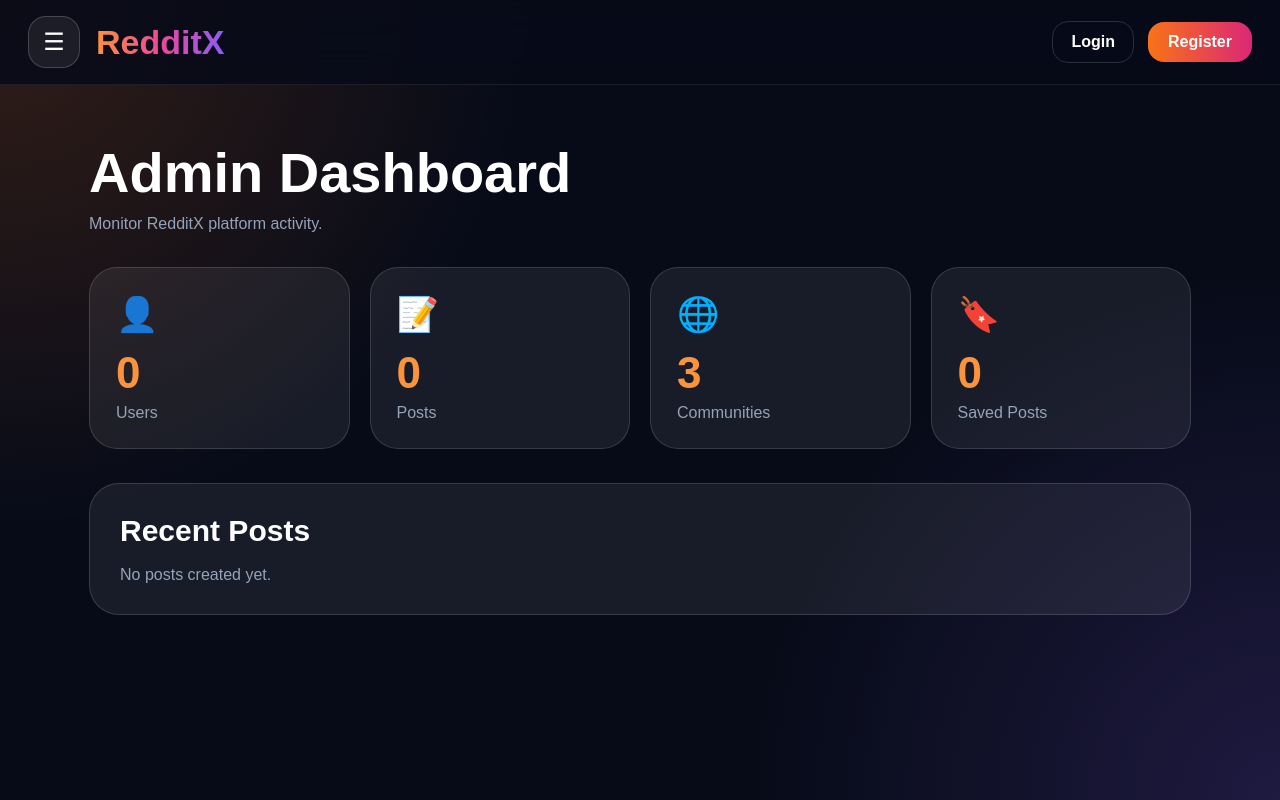
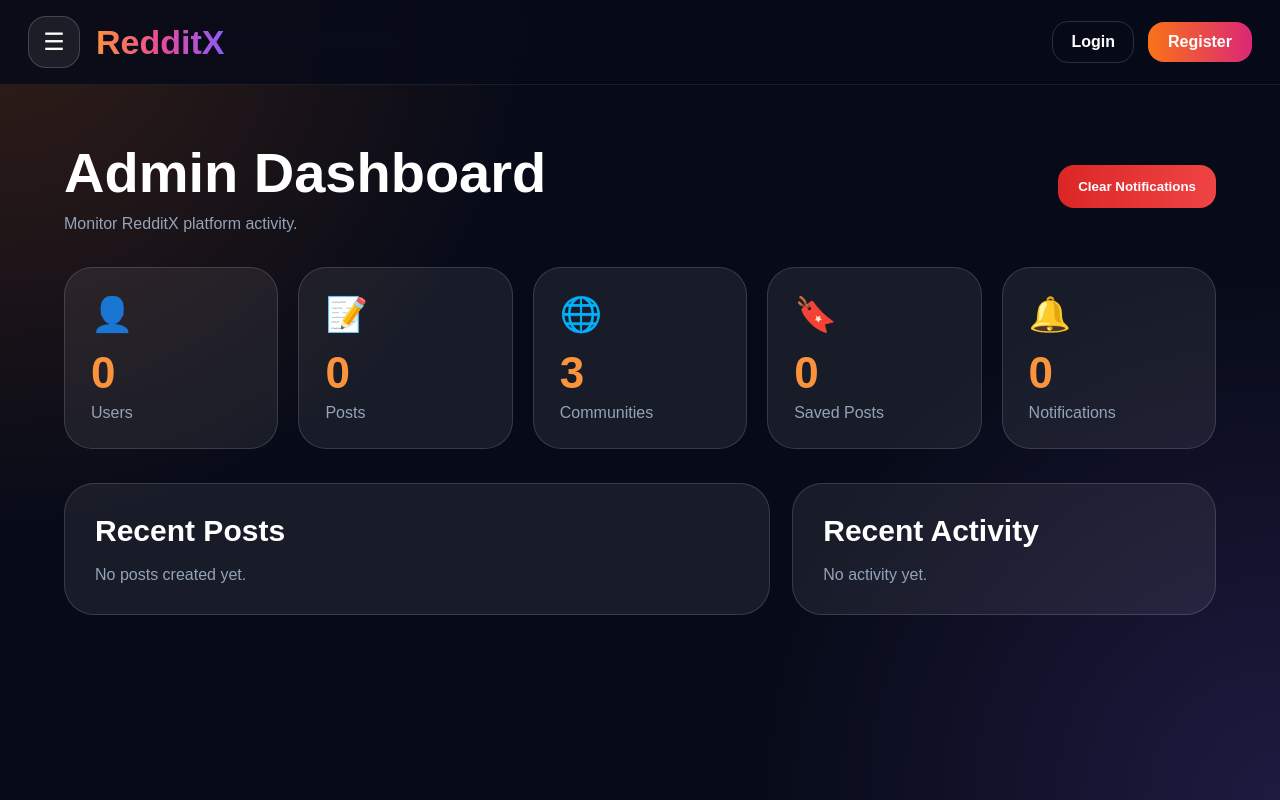
Before and after one commit to Kesarkarale/reddit-clone, a Next.js app: page /admin in a window 1280 px wide. Built offline with nearby package versions, Linux system fonts and the light colour scheme.

Commit message:
Update page.js

```diff
--- a/app/admin/page.js
+++ b/app/admin/page.js
@@ -7,46 +7,106 @@ export default function AdminDashboard() {
   const [posts, setPosts] = useState([]);
   const [savedPosts, setSavedPosts] = useState([]);
   const [communities, setCommunities] = useState([]);
-  const [user, setUser] = useState(null);
+  const [notifications, setNotifications] = useState([]);
+  const [users, setUsers] = useState([]);
 
   useEffect(() => {
+    loadData();
+  }, []);
+
+  function loadData() {
     setPosts(JSON.parse(localStorage.getItem("redditxPosts")) || []);
     setSavedPosts(JSON.parse(localStorage.getItem("redditxSavedPosts")) || []);
     setCommunities(JSON.parse(localStorage.getItem("redditxCommunities")) || []);
-    setUser(JSON.parse(localStorage.getItem("redditxUser")));
-  }, []);
+    setNotifications(JSON.parse(localStorage.getItem("redditxNotifications")) || []);
+    setUsers(JSON.parse(localStorage.getItem("redditxUsers")) || []);
+  }
+
+  function deletePost(id) {
+    const updated = posts.filter((post) => String(post.id) !== String(id));
+    localStorage.setItem("redditxPosts", JSON.stringify(updated));
+    setPosts(updated);
+  }
+
+  function clearNotifications() {
+    localStorage.removeItem("redditxNotifications");
+    setNotifications([]);
+  }
 
   return (
     <main style={page}>
       <Navbar />
 
       <section style={container}>
+        <div style={header}>
+          <div>
             <h1 style={title}>Admin Dashboard</h1>
             <p style={sub}>Monitor RedditX platform activity.</p>
+          </div>
+
+          <button style={dangerBtn} onClick={clearNotifications}>
+            Clear Notifications
+          </button>
+        </div>
 
         <div style={grid}>
-          <Stat title="Users" value={user ? 1 : 0} icon="👤" />
+          <Stat title="Users" value={users.length} icon="👤" />
           <Stat title="Posts" value={posts.length} icon="📝" />
           <Stat title="Communities" value={communities.length + 3} icon="🌐" />
           <Stat title="Saved Posts" value={savedPosts.length} icon="🔖" />
+          <Stat title="Notifications" value={notifications.length} icon="🔔" />
         </div>
 
+        <div style={layout}>
           <div style={panel}>
             <h2 style={sectionTitle}>Recent Posts</h2>
 
             {posts.length === 0 ? (
               <p style={empty}>No posts created yet.</p>
             ) : (
-            posts.slice(0, 5).map((post) => (
-              <a key={post.id} href={`/post/${post.id}`} style={item}>
+              posts.slice(0, 6).map((post) => (
+                <div key={post.id} style={item}>
                   <div>
                     <h3>{post.title}</h3>
-                  <p style={itemText}>r/{post.community} • by u/{post.author}</p>
+                    <p style={itemText}>
+                      r/{post.community} • by u/{post.author || "anonymous"}
+                    </p>
                   </div>
-                <span style={badge}>Open</span>
+
+                  <div style={actions}>
+                    <a href={`/post/${post.id}`} style={badge}>
+                      Open
                     </a>
+
+                    <button
+                      style={deleteBtn}
+                      onClick={() => deletePost(post.id)}
+                    >
+                      Delete
+                    </button>
+                  </div>
+                </div>
               ))
             )}
+          </div>
+
+          <aside style={panel}>
+            <h2 style={sectionTitle}>Recent Activity</h2>
+
+            {notifications.length === 0 ? (
+              <p style={empty}>No activity yet.</p>
+            ) : (
+              notifications.slice(0, 5).map((item) => (
+                <div key={item.id} style={activity}>
+                  <span style={activityIcon}>{item.icon || "🔔"}</span>
+                  <div>
+                    <p style={activityText}>{item.text}</p>
+                    <small style={itemText}>{item.time}</small>
+                  </div>
+                </div>
+              ))
+            )}
+          </aside>
         </div>
       </section>
     </main>
@@ -72,9 +132,18 @@ const page = {
 };
 
 const container = {
-  maxWidth: 1150,
+  maxWidth: 1200,
   margin: "0 auto",
   padding: "55px 24px",
+};
+
+const header = {
+  display: "flex",
+  justifyContent: "space-between",
+  gap: 20,
+  flexWrap: "wrap",
+  alignItems: "center",
+  marginBottom: 34,
 };
 
 const title = {
@@ -85,12 +154,11 @@ const title = {
 const sub = {
   color: "#94a3b8",
   marginTop: 10,
-  marginBottom: 34,
 };
 
 const grid = {
   display: "grid",
-  gridTemplateColumns: "repeat(auto-fit,minmax(220px,1fr))",
+  gridTemplateColumns: "repeat(auto-fit,minmax(200px,1fr))",
   gap: 20,
 };
 
@@ -116,8 +184,14 @@ const statText = {
   marginTop: 6,
 };
 
+const layout = {
+  display: "grid",
+  gridTemplateColumns: "1.5fr .9fr",
+  gap: 22,
+  marginTop: 34,
+};
+
 const panel = {
-  marginTop: 34,
   padding: 30,
   borderRadius: 30,
   background: "rgba(255,255,255,.07)",
@@ -142,7 +216,6 @@ const item = {
   borderRadius: 22,
   background: "rgba(255,255,255,.06)",
   color: "white",
-  textDecoration: "none",
   marginBottom: 14,
 };
 
@@ -151,9 +224,55 @@ const itemText = {
   marginTop: 6,
 };
 
+const actions = {
+  display: "flex",
+  gap: 10,
+  flexWrap: "wrap",
+};
+
 const badge = {
-  padding: "8px 14px",
+  padding: "9px 14px",
   borderRadius: 14,
   background: "linear-gradient(90deg,#f97316,#db2777)",
+  color: "white",
+  textDecoration: "none",
   fontWeight: 900,
 };
+
+const deleteBtn = {
+  padding: "9px 14px",
+  borderRadius: 14,
+  border: "1px solid rgba(248,113,113,.35)",
+  background: "rgba(239,68,68,.14)",
+  color: "#fca5a5",
+  fontWeight: 900,
+  cursor: "pointer",
+};
+
+const dangerBtn = {
+  padding: "14px 20px",
+  borderRadius: 16,
+  border: "none",
+  background: "linear-gradient(90deg,#dc2626,#ef4444)",
+  color: "white",
+  fontWeight: 900,
+  cursor: "pointer",
+};
+
+const activity = {
+  display: "flex",
+  gap: 14,
+  padding: 16,
+  borderRadius: 18,
+  background: "rgba(255,255,255,.06)",
+  marginBottom: 12,
+};
+
+const activityIcon = {
+  fontSize: 24,
+};
+
+const activityText = {
+  color: "white",
+  margin: 0,
+};
```
Lines whose indentation alone changed are shown as unchanged.
